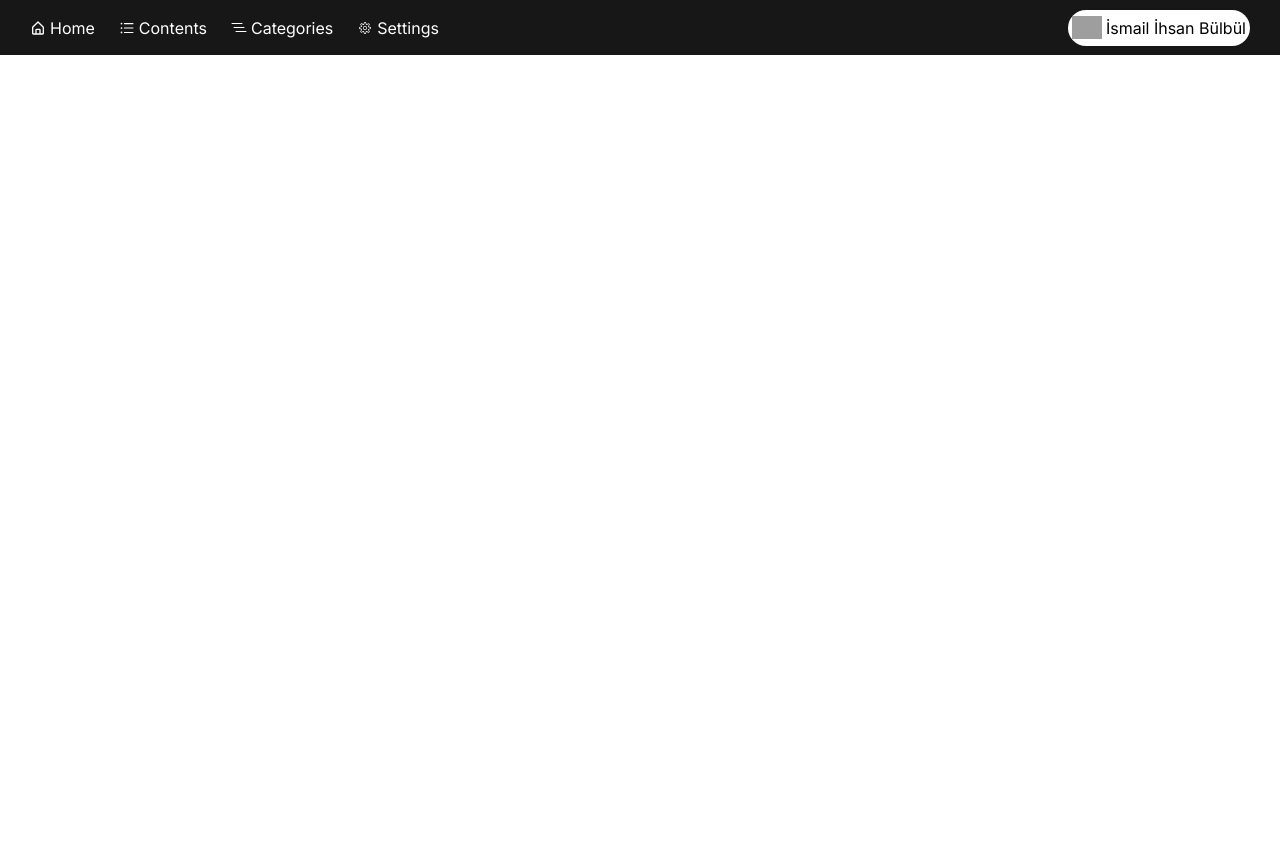
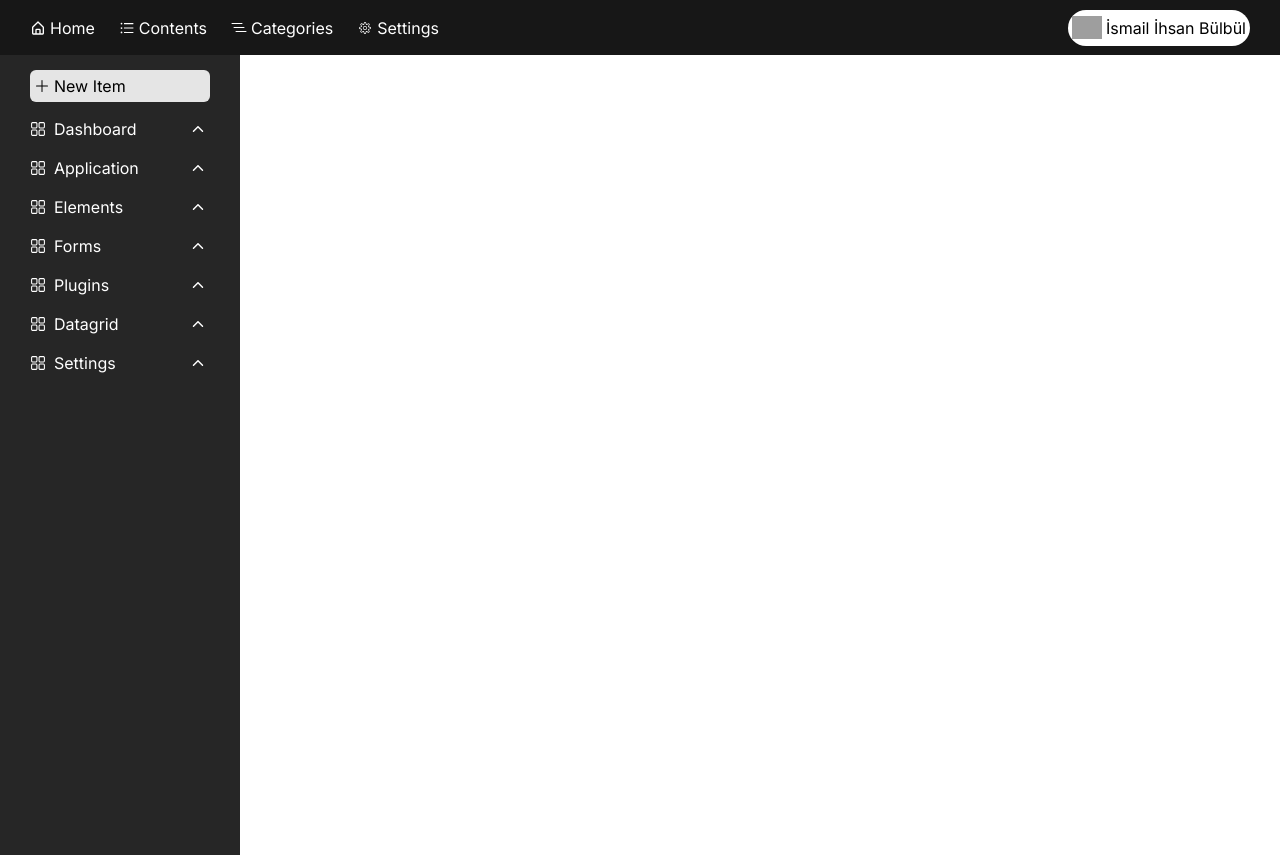
Before and after one commit to ParthMovaliya/daily-my-shopping, a Next.js app: page / in a window 1280 px wide. Both pictures are taken after typing "name@example.com", "Sample123" into the empty fields and a click on the button "Forget password?". Before the commit the page ends 800 px from the top, so only its background shows below. Built offline with nearby package versions, Linux system fonts and the light colour scheme; grey boxes are pictures that could not be loaded.

Commit message:
verticle nav done

```diff
--- a/src/app/page.jsx
+++ b/src/app/page.jsx
@@ -1,6 +1,7 @@
 "use client";
 
 import Nav from '@/components/Nav';
+import VerticalNavbar from '@/components/VerticalNavbar';
 import Cookies from 'js-cookie';
 import Image from 'next/image';
 import { useEffect, useRef, useState } from 'react';
@@ -31,6 +32,9 @@ export default function Home() {
           <>
             <div className="">
               <Nav />
+              <div className="flex">
+                <VerticalNavbar />
+              </div>
             </div>
           </>
           :
--- /dev/null
+++ b/src/components/VerticalNavbar.jsx
@@ -0,0 +1,176 @@
+"use client";
+
+import React, { useState } from 'react'
+import { BsPlusLg } from "react-icons/bs"
+import { RxDashboard } from "react-icons/rx"
+import { IoIosArrowUp } from "react-icons/io"
+
+const VerticalNavbar = () => {
+    const [dashboard, setDashboard] = useState(false);
+    const [application, setApplication] = useState(false);
+    const [elements, setElements] = useState(false);
+    const [forms, setForms] = useState(false);
+    const [plugins, setPlugins] = useState(false);
+    // const [dashboard, setDashboard] = useState(false);
+    const [datagrid, setDatagrid] = useState(false);
+    const [settings, setSettings] = useState(false);
+    return (
+        <div className='bg-neutral-800 text-white min-h-screen h-full w-[240px]'>
+
+            <div className="flex items-center gap-1 p-1 rounded-md my-[15px] mx-[30px] bg-neutral-200 text-black">
+                <BsPlusLg />
+                <p>New Item</p>
+            </div>
+
+            <div className="flex justify-between items-center my-[15px] mx-[30px]">
+                <div className="flex items-center gap-2">
+                    <RxDashboard />
+                    <p>Dashboard</p>
+                </div>
+                <div className={`cursor-pointer p-1 duration-150 ${dashboard ? "rotate-180" : ""}`} onClick={() => setDashboard(dashboard => !dashboard)}>
+                    <IoIosArrowUp />
+                </div>
+            </div>
+
+            <div className='mx-[30px]'>
+                {
+                    dashboard && <div className="flex flex-col gap-2">
+                        <p>Commarce</p>
+                        <p>Analytics</p>
+                        <p>Cyrpto</p>
+                        <p>Helpdesk</p>
+                        <p>Monitoring</p>
+                        <p>Fitnes</p>
+                    </div>
+                }
+            </div>
+
+            <div className="flex justify-between items-center my-[15px] mx-[30px]">
+                <div className="flex items-center gap-2">
+                    <RxDashboard />
+                    <p>Application</p>
+                </div>
+                <div className={`cursor-pointer p-1 duration-150 ${application ? "rotate-180" : ""}`} onClick={() => setApplication(application => !application)}>
+                    <IoIosArrowUp />
+                </div>
+            </div>
+
+            <div className='mx-[30px]'>
+                {
+                    application && <div className="flex flex-col gap-2">
+                        <p>Application</p>
+                        <p>Application</p>
+                    </div>
+                }
+            </div>
+
+            <div className="flex justify-between items-center my-[15px] mx-[30px]">
+                <div className="flex items-center gap-2">
+                    <RxDashboard />
+                    <p>Elements</p>
+                </div>
+                <div className={`cursor-pointer p-1 duration-150 ${elements ? "rotate-180" : ""}`} onClick={() => setElements(elements => !elements)}>
+                    <IoIosArrowUp />
+                </div>
+            </div>
+
+            <div className='mx-[30px]'>
+                {
+                    elements && <div className="flex flex-col gap-2">
+                        <p>Elements</p>
+                        <p>Elements</p>
+                    </div>
+                }
+            </div>
+
+            <div className="flex justify-between items-center my-[15px] mx-[30px]">
+                <div className="flex items-center gap-2">
+                    <RxDashboard />
+                    <p>Forms</p>
+                </div>
+                <div className={`cursor-pointer p-1 duration-150 ${forms ? "rotate-180" : ""}`} onClick={() => setForms(forms => !forms)}>
+                    <IoIosArrowUp />
+                </div>
+            </div>
+
+            <div className='mx-[30px]'>
+                {
+                    forms && <div className="flex flex-col gap-2">
+                        <p>Forms</p>
+                        <p>Forms</p>
+                    </div>
+                }
+            </div>
+
+            <div className="flex justify-between items-center my-[15px] mx-[30px]">
+                <div className="flex items-center gap-2">
+                    <RxDashboard />
+                    <p>Plugins</p>
+                </div>
+                <div className={`cursor-pointer p-1 duration-150 ${plugins ? "rotate-180" : ""}`} onClick={() => setPlugins(plugins => !plugins)}>
+                    <IoIosArrowUp />
+                </div>
+            </div>
+
+            <div className='mx-[30px]'>
+                {
+                    plugins && <div className="flex flex-col gap-2">
+                        <p>Plugins</p>
+                        <p>Plugins</p>
+                    </div>
+                }
+            </div>
+
+            {/* <div className="flex justify-between items-center my-[15px] mx-[30px]">
+                <div className="flex items-center gap-2">
+                    <RxDashboard />
+                    <p>Elements</p>
+                </div>
+                <div className={`cursor-pointer p-1 duration-150 ${dashboard ? "rotate-180" : ""}`} onClick={() => setDashboard(dashboard => !dashboard)}>
+                    <IoIosArrowUp />
+                </div>
+            </div> */}
+
+            <div className="flex justify-between items-center my-[15px] mx-[30px]">
+                <div className="flex items-center gap-2">
+                    <RxDashboard />
+                    <p>Datagrid</p>
+                </div>
+                <div className={`cursor-pointer p-1 duration-150 ${datagrid ? "rotate-180" : ""}`} onClick={() => setDatagrid(datagrid => !datagrid)}>
+                    <IoIosArrowUp />
+                </div>
+            </div>
+
+            <div className='mx-[30px]'>
+                {
+                    datagrid && <div className="flex flex-col gap-2">
+                        <p>Datagrid</p>
+                        <p>Datagrid</p>
+                    </div>
+                }
+            </div>
+
+            <div className="flex justify-between items-center my-[15px] mx-[30px]">
+                <div className="flex items-center gap-2">
+                    <RxDashboard />
+                    <p>Settings</p>
+                </div>
+                <div className={`cursor-pointer p-1 duration-150 ${settings ? "rotate-180" : ""}`} onClick={() => setSettings(settings => !settings)}>
+                    <IoIosArrowUp />
+                </div>
+            </div>
+
+            <div className='mx-[30px]'>
+                {
+                    settings && <div className="flex flex-col gap-2">
+                        <p>Settings</p>
+                        <p>Settings</p>
+                    </div>
+                }
+            </div>
+
+        </div>
+    )
+}
+
+export default VerticalNavbar
```
